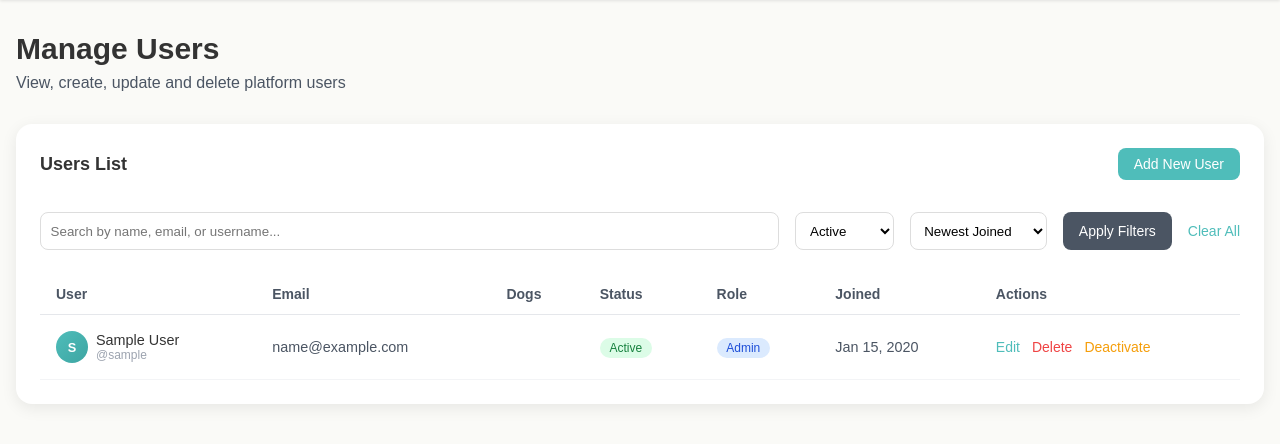
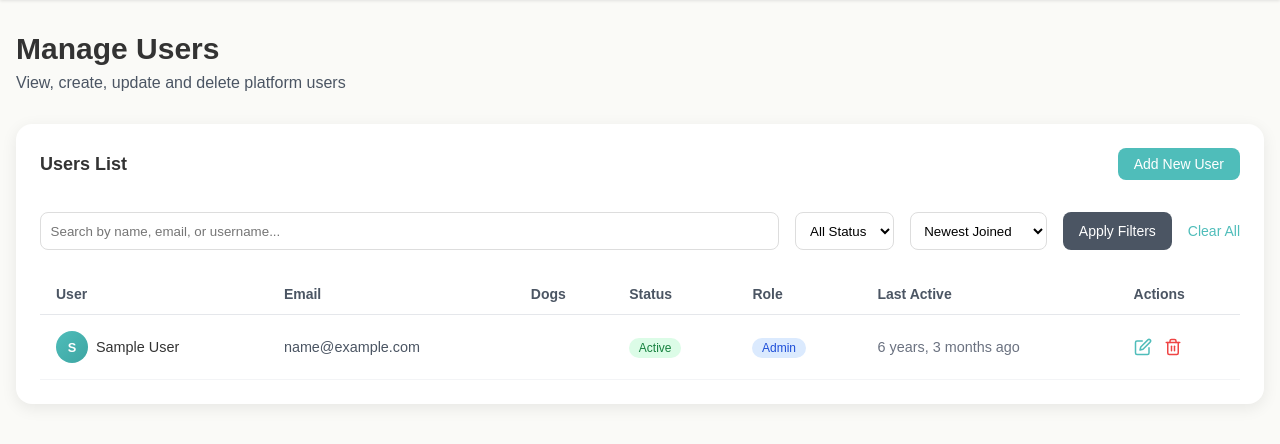
Before and after one commit to reshal777/Reshal_Shrestha_CanineMate, a Django app: template templates/adminusers.html in a window 1280 px wide. Shown: the part 64-508 px from the top of the page. Run offline with Django 5.2, Linux system fonts and the light colour scheme; tables that the repository leaves empty hold one stand-in row (values such as "Sample post"); the template is opened without the code that fills it: values that come from a table or form of the project are taken from there, most other values are stand-ins (such as "Sample title", 1, 10 or a date in 2020).

Commit message:
Update user table UI and fix template errors

```diff
--- a/templates/adminusers.html
+++ b/templates/adminusers.html
@@ -23,16 +23,16 @@
             <select name="status"
                 style="padding: 0.6rem; border: 1px solid #ddd; border-radius: 0.5rem; background: white;">
                 <option value="">All Status</option>
-                <option value="active" {% if status_filter == 'active' %}selected{% endif %}>Active</option>
-                <option value="inactive" {% if status_filter == 'inactive' %}selected{% endif %}>Inactive</option>
+                <option value="active" {% if is_active_status %}selected{% endif %}>Active</option>
+                <option value="inactive" {% if is_inactive_status %}selected{% endif %}>Inactive</option>
             </select>
 
             <select name="sort"
                 style="padding: 0.6rem; border: 1px solid #ddd; border-radius: 0.5rem; background: white;">
-                <option value="-date_joined" {% if sort_by == '-date_joined' %}selected{% endif %}>Newest Joined</option>
-                <option value="date_joined" {% if sort_by == 'date_joined' %}selected{% endif %}>Oldest Joined</option>
-                <option value="username" {% if sort_by == 'username' %}selected{% endif %}>Username (A-Z)</option>
-                <option value="email" {% if sort_by == 'email' %}selected{% endif %}>Email (A-Z)</option>
+                <option value="-date_joined" {% if sort_newest %}selected{% endif %}>Newest Joined</option>
+                <option value="date_joined" {% if sort_oldest %}selected{% endif %}>Oldest Joined</option>
+                <option value="username" {% if sort_username %}selected{% endif %}>Username (A-Z)</option>
+                <option value="email" {% if sort_email %}selected{% endif %}>Email (A-Z)</option>
             </select>
 
             <button type="submit" class="btn-add" style="background: #4b5563;">Apply Filters</button>
@@ -51,7 +51,7 @@
                     <th>Dogs</th>
                     <th>Status</th>
                     <th>Role</th>
-                    <th>Joined</th>
+                    <th>Last Active</th>
                     <th>Actions</th>
                 </tr>
             </thead>
@@ -65,7 +65,6 @@
                             </div>
                             <div>
                                 {{ user.get_full_name|default:user.username }}
-                                <div style="font-size: 0.75rem; color: #9ca3af;">@{{ user.username }}</div>
                             </div>
                         </div>
                     </td>
@@ -85,27 +84,45 @@
                         <span class="badge" style="background: #f3f4f6; color: #4b5563;">User</span>
                         {% endif %}
                     </td>
-                    <td>{{ user.date_joined|date:"M d, Y" }}</td>
                     <td>
-                        <div class="tbl-actions">
-                            <a href="{% url 'admin_user_edit' user.user_id %}" class="tbl-edit">Edit</a>
+                        {% if user.last_login %}
+                        <span style="color: #6b7280; font-size: 0.9rem;">{{ user.last_login|timesince }} ago</span>
+                        {% else %}
+                        <span style="color: #9ca3af; font-size: 0.9rem;">Never</span>
+                        {% endif %}
+                    </td>
+                    <td>
+                        <div class="tbl-actions" style="display: flex; gap: 0.75rem; align-items: center;">
+                            <a href="{% url 'admin_user_edit' user.user_id %}"
+                                style="color: #4FBDBA; transition: color 0.2s; display: flex;" title="Edit">
+                                <svg xmlns="http://www.w3.org/2000/svg" width="18" height="18" fill="none"
+                                    viewBox="0 0 24 24" stroke="currentColor" stroke-width="2" stroke-linecap="round"
+                                    stroke-linejoin="round">
+                                    <path d="M11 4H4a2 2 0 0 0-2 2v14a2 2 0 0 0 2 2h14a2 2 0 0 0 2-2v-7"></path>
+                                    <path d="M18.5 2.5a2.121 2.121 0 0 1 3 3L12 15l-4 1 1-4 9.5-9.5z"></path>
+                                </svg>
+                            </a>
 
                             <form action="{% url 'admin_user_delete' user.user_id %}" method="POST"
-                                style="display:inline;"
+                                style="display:inline; margin: 0; padding: 0;"
                                 onsubmit="return confirm('Are you sure you want to delete this user?');">
                                 {% csrf_token %}
                                 <input type="hidden" name="action" value="delete">
-                                <button type="submit" class="tbl-del">Delete</button>
+                                <button type="submit"
+                                    style="background: none; border: none; padding: 0; color: #ef4444; cursor: pointer; transition: color 0.2s; display: flex;"
+                                    title="Delete">
+                                    <svg xmlns="http://www.w3.org/2000/svg" width="18" height="18" fill="none"
+                                        viewBox="0 0 24 24" stroke="currentColor" stroke-width="2"
+                                        stroke-linecap="round" stroke-linejoin="round">
+                                        <polyline points="3 6 5 6 21 6"></polyline>
+                                        <path
+                                            d="M19 6v14a2 2 0 0 1-2 2H7a2 2 0 0 1-2-2V6m3 0V4a2 2 0 0 1 2-2h4a2 2 0 0 1 2 2v2">
+                                        </path>
+                                        <line x1="10" y1="11" x2="10" y2="17"></line>
+                                        <line x1="14" y1="11" x2="14" y2="17"></line>
+                                    </svg>
+                                </button>
                             </form>
-
-                            {% if user.is_active %}
-                            <form action="{% url 'admin_user_delete' user.user_id %}" method="POST"
-                                style="display:inline;">
-                                {% csrf_token %}
-                                <input type="hidden" name="action" value="deactivate">
-                                <button type="submit" class="tbl-edit" style="color: #f59e0b;">Deactivate</button>
-                            </form>
-                            {% endif %}
                         </div>
                     </td>
                 </tr>
```
Also changed, not shown: home/admin_views.py (+7 -1 lines).
